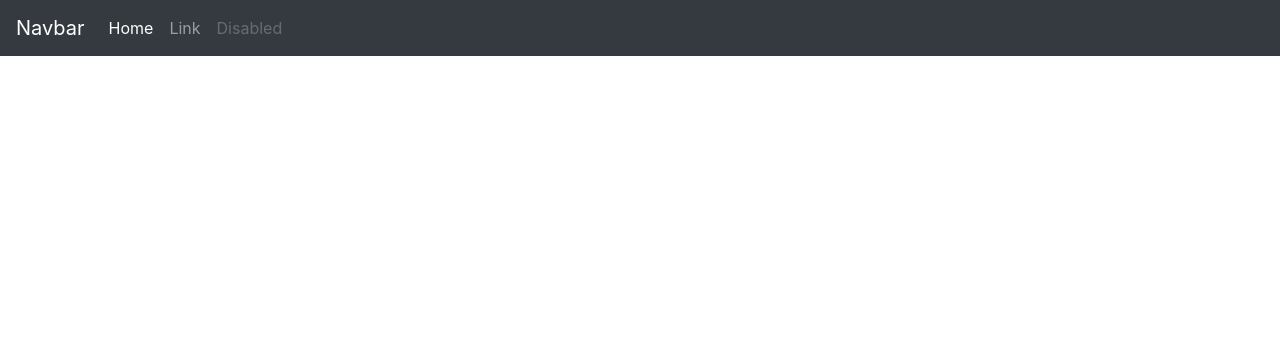
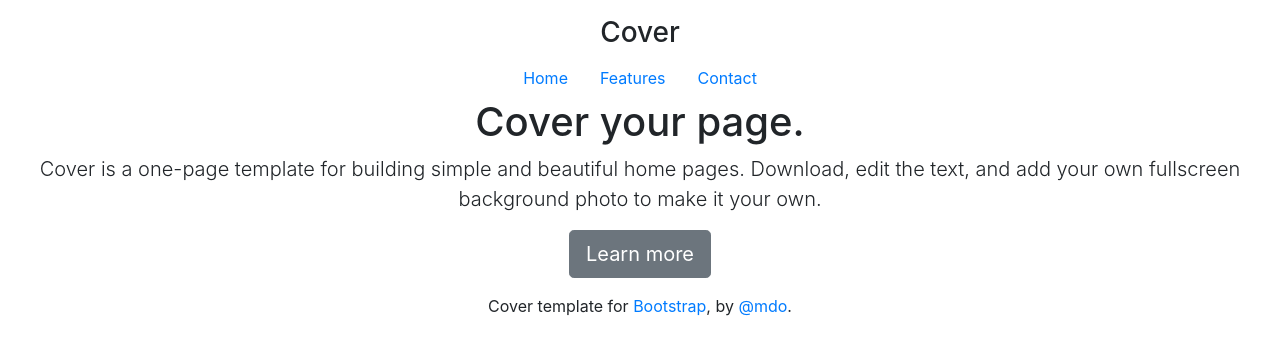
Before and after one commit to enmyj/flaskian, a Flask app: page / in a window 1280 px wide. Shown: the top 355 px of the page. Run offline with Flask 2, Linux system fonts and the light colour scheme; some libraries are stand-ins or nearby versions.

Commit message:
this has to be the worst type of coding

```diff
--- a/flaskian/templates/base.html
+++ b/flaskian/templates/base.html
@@ -8,52 +8,45 @@
     <!-- Bootstrap CSS -->
     <link rel="stylesheet" href="https://stackpath.bootstrapcdn.com/bootstrap/4.3.1/css/bootstrap.min.css" integrity="sha384-ggOyR0iXCbMQv3Xipma34MD+dH/1fQ784/j6cY/iJTQUOhcWr7x9JvoRxT2MZw1T" crossorigin="anonymous">
 
-    <link ref='static/starter-template.css' rel='stylesheet'>
+    <link ref='static/cover.css' rel='stylesheet'>
 
   </head>
-  <body>
 
-    <!-- Optional JavaScript -->
-    <!-- jQuery first, then Popper.js, then Bootstrap JS -->
-    <script src="https://code.jquery.com/jquery-3.3.1.slim.min.js" integrity="sha384-q8i/X+965DzO0rT7abK41JStQIAqVgRVzpbzo5smXKp4YfRvH+8abtTE1Pi6jizo" crossorigin="anonymous"></script>
-    <script src="https://cdnjs.cloudflare.com/ajax/libs/popper.js/1.14.7/umd/popper.min.js" integrity="sha384-UO2eT0CpHqdSJQ6hJty5KVphtPhzWj9WO1clHTMGa3JDZwrnQq4sF86dIHNDz0W1" crossorigin="anonymous"></script>
-    <script src="https://stackpath.bootstrapcdn.com/bootstrap/4.3.1/js/bootstrap.min.js" integrity="sha384-JjSmVgyd0p3pXB1rRibZUAYoIIy6OrQ6VrjIEaFf/nJGzIxFDsf4x0xIM+B07jRM" crossorigin="anonymous"></script>
+  <body class='text-center'>
 
+    <div class="cover-container d-flex w-100 h-100 p-3 mx-auto flex-column">
+      <header class="masthead mb-auto">
+        <div class="inner">
+          <h3 class="masthead-brand">Cover</h3>
+          <nav class="nav nav-masthead justify-content-center">
+            <a class="nav-link active" href="#">Home</a>
+            <a class="nav-link" href="#">Features</a>
+            <a class="nav-link" href="#">Contact</a>
+          </nav>
+        </div>
+      </header>
 
-    <nav class="navbar navbar-expand-md navbar-dark bg-dark fixed-top">
-        <a class="navbar-brand" href="#">Navbar</a>
-        <button class="navbar-toggler" type="button" data-toggle="collapse" data-target="#navbarsExampleDefault" aria-controls="navbarsExampleDefault" aria-expanded="false" aria-label="Toggle navigation">
-          <span class="navbar-toggler-icon"></span>
-        </button>
+      <main role="main" class="inner cover">
+        <h1 class="cover-heading">Cover your page.</h1>
+        <p class="lead">Cover is a one-page template for building simple and beautiful home pages. Download, edit the text, and add your own fullscreen background photo to make it your own.</p>
+        <p class="lead">
+          <a href="#" class="btn btn-lg btn-secondary">Learn more</a>
+        </p>
+      </main>
 
-        <div class="collapse navbar-collapse" id="navbarsExampleDefault">
-          <ul class="navbar-nav mr-auto">
-            <li class="nav-item active">
-              <a class="nav-link" href="#">Home <span class="sr-only">(current)</span></a>
-            </li>
-            <li class="nav-item">
-              <a class="nav-link" href="#">Link</a>
-            </li>
-            <li class="nav-item">
-              <a class="nav-link disabled" href="#" tabindex="-1" aria-disabled="true">Disabled</a>
-            </li>
-          </ul>
+      <footer class="mastfoot mt-auto">
+        <div class="inner">
+          <p>Cover template for <a href="https://getbootstrap.com/">Bootstrap</a>, by <a href="https://twitter.com/mdo">@mdo</a>.</p>
         </div>
-      </nav>
-
-      <main role="main" class="container">
-
-        <div class="starter-template">
-        </div>
-
-      </main><!-- /.container -->
-
-    <!-- Your page content -->
-    {% block content %}{% endblock %}
-
-    {% block scripts %}
-    <!-- Optional JavaScript -->
-    {% endblock %}
+      </footer>
+    </div>
 
   </body>
 </html>
+
+
+    <!-- Your page content -->
+    <!-- {% block content %}{% endblock %} -->
+
+    <!-- {% block scripts %} -->
+    <!-- {% endblock %} -->
```
Also changed, not shown: flaskian/templates/index.html (deleted, +0 -34 lines), flaskian/static/cover.css (renamed from flaskian/templates/cover.css).
